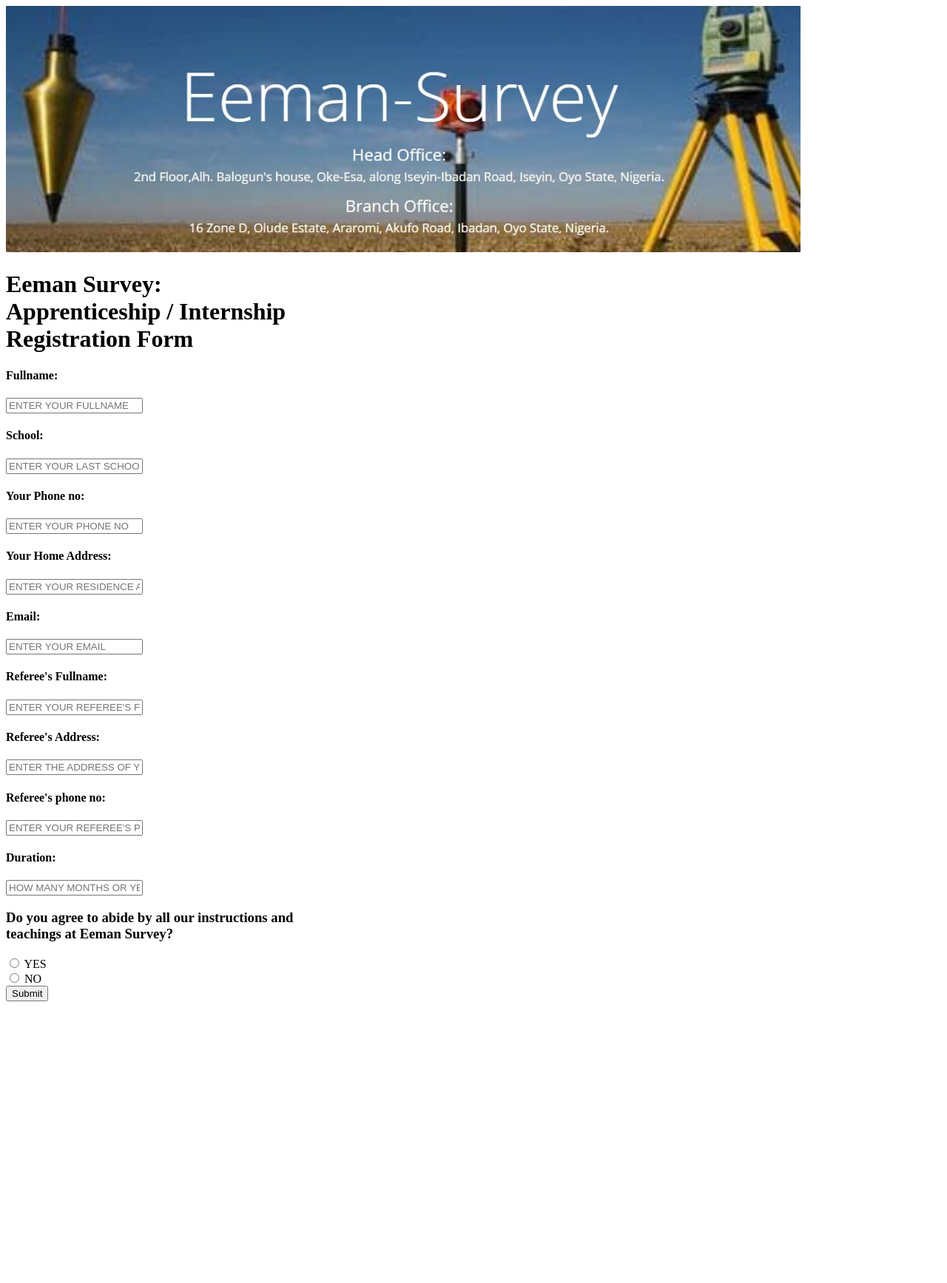
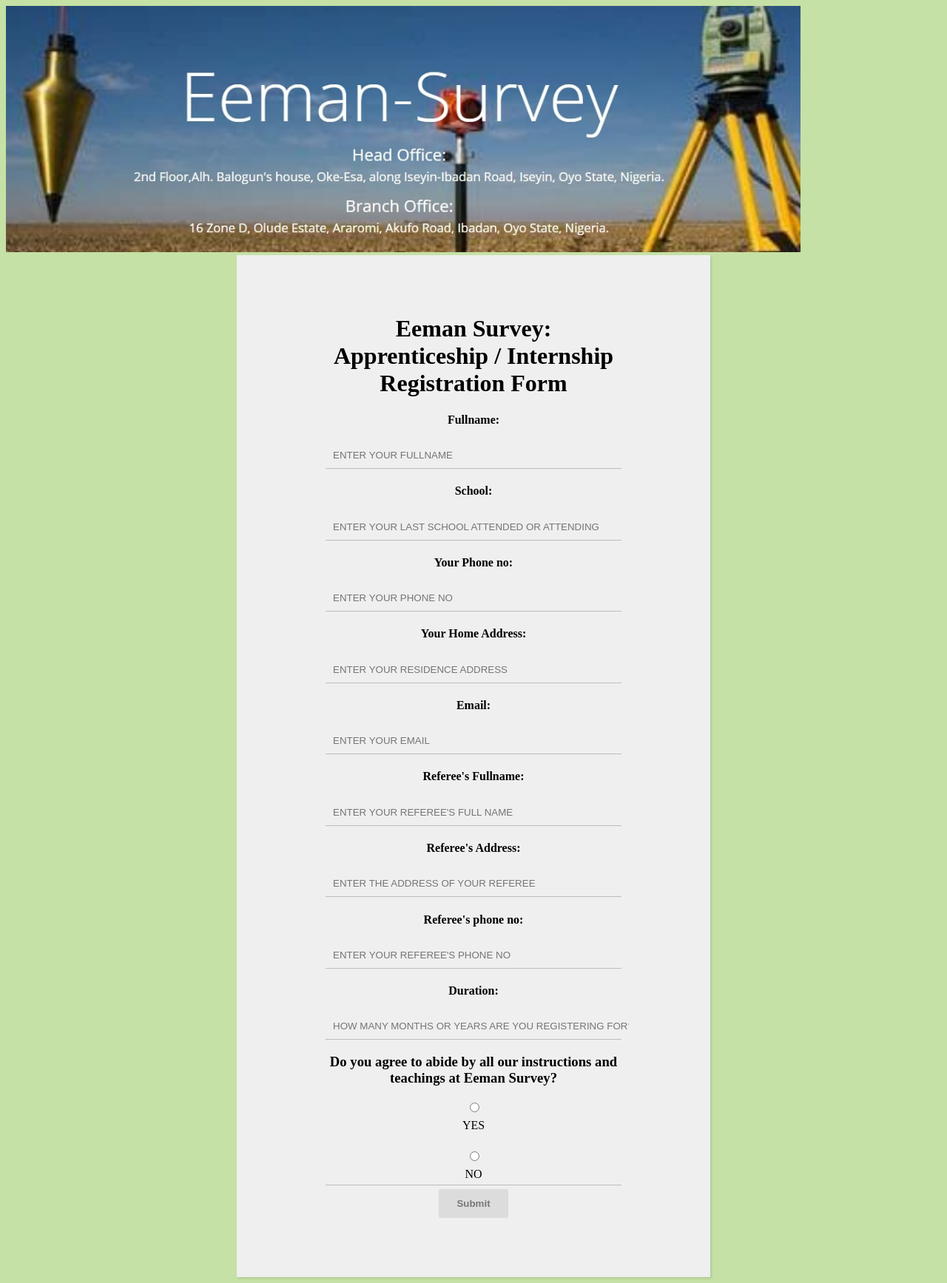
Before and after one commit to HambareGeosurveys/HGs, a PHP site: page /form.html in a window 1280 px wide. Shown: the whole page at 74% size. Before the commit the page ends 1354 px from the top, so only its background shows below. Run offline with PHP 8.4, Linux system fonts and the light colour scheme.

Commit message:
Update style2.css

```diff
--- a/css/style2.css
+++ b/css/style2.css
@@ -1,97 +1,94 @@
-<!DOCTYPE html>
-<html lang="en">
-<head>
-  <meta charset="UTF-8">
-  <meta name="viewport" content="width=device-width, initial-scale=1.0">
-  <title>Registration Form With Html & Css</title>
-  <link rel="stylesheet" href="css/style2.css">
-  <meta name="viewport" content="width=device-width, initial-scale=1">
-</head>
-<body>
-
-<div>
-    <div><img src="images/eemansv.png" alt="picture of eemansurvey" style="width: 100%;"></div>
-
-    <form action="https://formsubmit.co/hambaregeosurveys@yahoo.com" method="POST" style="width:80%" ;>
-        <input type="hidden" name="_subject" value="Someone just submitted a form for apprenticeship!">
-    <h1 class="text-warning text-center pt-5">Eeman Survey: Apprenticeship / Internship Registration Form</h1>
 
 
-    <label>
-       <h4> Fullname:</h4><input type="text" class="input" name="fullname" placeholder="ENTER YOUR FULLNAME"; required>
-        <div class="line-box">
-          <div class="line"></div>
-        </div>
-    </label>
-    <label>
-      <h4>  School:</h4> <input type="text" class="input" name="school" placeholder="ENTER YOUR LAST SCHOOL ATTENDED OR ATTENDING"; required>
-        <div class="line-box">
-          <div class="line"></div>
-        </div>
-    </label>
-    <label>
-        <h4>Your Phone no: </h4><input type="tel" class="input" name="phone" placeholder="ENTER YOUR PHONE NO"; required>
-        <div class="line-box">
-          <div class="line"></div>
-        </div>
-    </label>
-    <label>
-        <h4>Your Home Address:</h4> <input type="text" class="input" name="address" placeholder="ENTER YOUR RESIDENCE ADDRESS"; required>
-        <div class="line-box">
-          <div class="line"></div>
-        </div>
-      </label>
-      <label>
-        <h4> Email: </h4><input type="email" class="input" name="email" placeholder="ENTER YOUR EMAIL"; required>
-           <div class="line-box">
-             <div class="line"></div>
-           </div>
-       </label>
 
-    <label>
-        <h4>Referee's Fullname:</h4> <input type="text" class="input" name="referee" placeholder="ENTER YOUR REFEREE'S FULL NAME"; required>
-        <div class="line-box">
-          <div class="line"></div>
-        </div>
-    </label>
-    <label>
-       <h4> Referee's Address:</h4> <input type="text" class="input" name="referee's address" placeholder="ENTER THE ADDRESS OF YOUR REFEREE"; required>
-        <div class="line-box">
-          <div class="line"></div>
-        </div>
-    </label>
-    <label>
-        <h4>Referee's phone no: </h4><input type="tel" class="input" name="referee's no" placeholder="ENTER YOUR REFEREE'S PHONE NO"; required>
-        <div class="line-box">
-          <div class="line"></div>
-        </div>
-    </label>
-
-      <label>
-       <h4> Duration: </h4><input type="text" class="input" name="" placeholder="HOW MANY MONTHS OR YEARS ARE YOU REGISTERING FOR?"; required>
-        <div class="line-box">
-          <div class="line"></div>
-        </div>
-      </label>
-
-    </label>
-    <label>
-
-        <h3>Do you agree to abide by all our instructions and teachings at Eeman Survey?</h3>
-     <input type="radio" class="agreement" name="agreement" value="YES">
-     <label for="yes">YES</label><br>
-     <input type="radio" class="agreement" name="agreement" value="NO">
-     <label for="yes">NO</label>
-
-      <div class="line-box">
-        <div class="line"></div>
-      </div>
-    </label>
-    <input type="hidden" name="_captcha" value="false">
+body {
+  background: #C5E1A5;
+}
 
 
-    <button type="submit">Submit</a></button>
-  </form>
-</div>
- </body>
-</html>
+
+form {
+  width: 80%;
+  margin: 0px auto;
+  background: #efefef;
+  padding: 60px 120px 80px 120px;
+  text-align: center;
+  -webkit-box-shadow: 2px 2px 3px rgba(0,0,0,0.1);
+  box-shadow: 2px 2px 3px rgba(0,0,0,0.1);
+}
+
+
+label {
+  display: block;
+  position: relative;
+  margin: 5px 0px;
+}
+
+.label-txt {
+  position: absolute;
+  top: -1.6em;
+  padding: 10px;
+  font-family: sans-serif;
+  font-size: .8em;
+  letter-spacing: 1px;
+  color: rgb(120,120,120);
+  transition: ease .3s;
+}
+
+
+.input {
+  width: 100%;
+  padding: 10px;
+  background: transparent;
+  border: none;
+  outline: none;
+}
+
+.line-box {
+  position: relative;
+  width: 100%;
+  height: 1px;
+  background: #BCBCBC;
+}
+
+.line {
+  position: absolute;
+  width: 0%;
+  height: 2px;
+  top: 0px;
+  left: 50%;
+  transform: translateX(-50%);
+  background: #8BC34A;
+  transition: ease .6s;
+}
+
+.input:focus + .line-box .line {
+  width: 100%;
+}
+
+.label-active {
+  top: -3em;
+}
+
+button {
+  display: inline-block;
+  padding: 12px 24px;
+  background: rgb(220,220,220);
+  font-weight: bold;
+  color: rgb(120,120,120);
+  border: none;
+  outline: none;
+  border-radius: 3px;
+  cursor: pointer;
+  transition: ease .3s;
+}
+
+button:hover {
+  background: #8BC34A;
+  color: #ffffff;
+}
+/*
+button:disabled {
+  cursor: not-allowed;
+  pointer-events: all !important;
+} */
```
